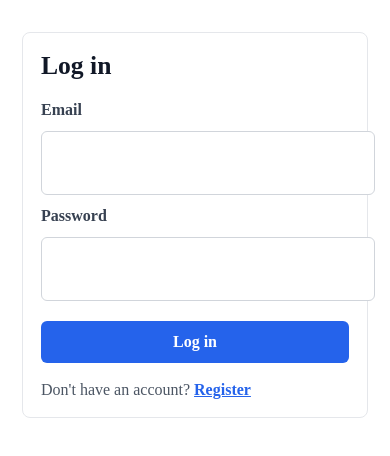
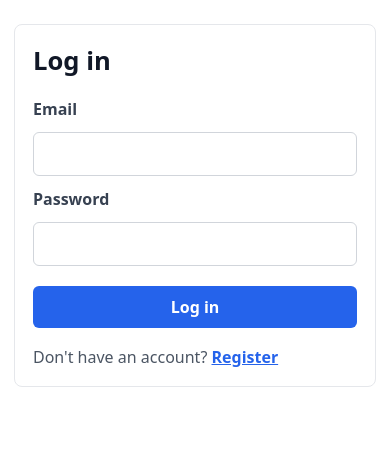
Before and after one commit to LuizGustavoGuimaraes02/manage-my-shifts-client, an Angular app: page /login in a window 390 px wide. Shown: the top 456 px of the page. Built offline with nearby package versions, Linux system fonts and the light colour scheme.

Commit message:
style: add global styles and mobile touch targets
Add box-sizing reset, zero body margin, system font and minimum touch target sizes on small screens. Set the page title. Responsive layout checked on phone and tablet widths.

Closes LuizGustavoGuimaraes02/manage-my-shifts-api#22

```diff
--- a/src/index.html
+++ b/src/index.html
@@ -1,8 +1,9 @@
+
 <!doctype html>
 <html lang="en">
 <head>
   <meta charset="utf-8">
-  <title>ManageMyShiftsClient</title>
+  <title>Manage My Shifts</title>
   <base href="/">
   <meta name="viewport" content="width=device-width, initial-scale=1">
   <link rel="icon" type="image/x-icon" href="favicon.ico">
--- a/src/styles.css
+++ b/src/styles.css
@@ -1 +1,30 @@
-/* You can add global styles to this file, and also import other style files */
+*,
+*::before,
+*::after {
+    box-sizing: border-box;
+}
+
+body {
+    margin: 0;
+    color: #111827;
+    font-family: system-ui, -apple-system, 'Segoe UI', Roboto, Arial, sans-serif;
+}
+
+img {
+    max-width: 100%;
+}
+
+button,
+input,
+select,
+textarea {
+    font: inherit;
+}
+
+@media (max-width: 700px) {
+    button,
+    input,
+    select {
+        min-height: 44px;
+    }
+}
```
